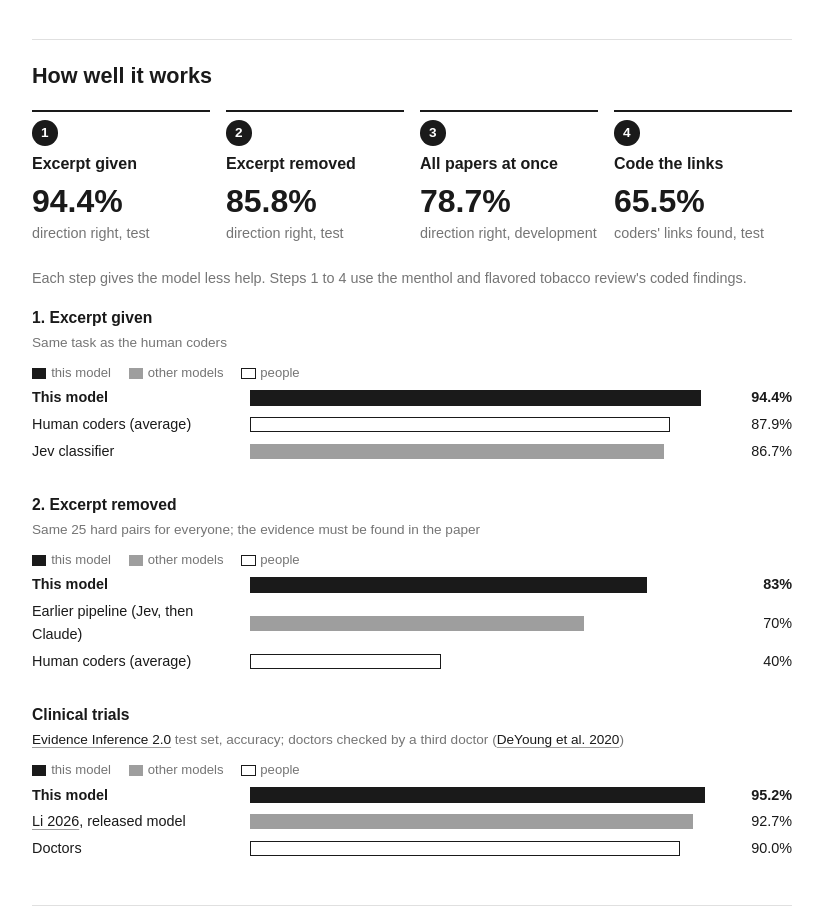
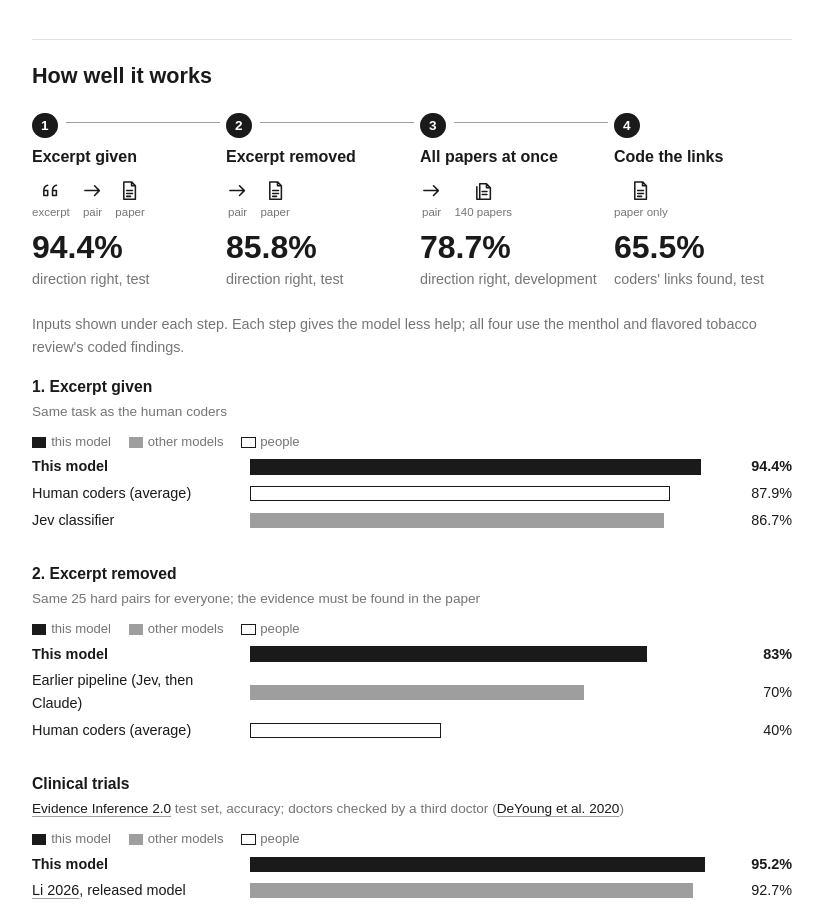
Before and after one commit to claytonulm/claytonulm.github.io, a plain HTML site: page cld/index.html in a window 1280 px wide. Shown: the part 1264-2174 px from the top of the page, without its empty margins (228-1051 px from the left). Drawn offline with Linux system fonts and the light colour scheme.

Commit message:
Maps page: input icons on the accuracy ladder

```diff
--- a/cld/index.html
+++ b/cld/index.html
@@ -88,9 +88,15 @@ table.lev th { font-size: .82rem; color: var(--soft); font-weight: 700; }
 .flow .arr { width: 0; height: 1.6rem; border-left: 1.5px solid var(--soft); position: relative; }
 .flow .arr::after { content: ""; position: absolute; left: -6px; bottom: -1px; border: 5.5px solid transparent; border-top: 8px solid var(--soft); border-bottom: 0; }
 .ladder { display: grid; grid-template-columns: repeat(auto-fit, minmax(10.5rem, 1fr)); gap: 1rem; margin: 1rem 0 1.4rem; }
-.rung { border-top: 2px solid var(--ink); padding-top: .55rem; display: grid; gap: .15rem; align-content: start; }
+.rung { padding-top: .2rem; display: grid; gap: .15rem; align-content: start; }
 .rung .num { margin-bottom: .2rem; }
 .rung .big { font-size: 2rem; font-weight: 700; line-height: 1.1; margin-top: .3rem; }
+.rung .inputs { display: flex; gap: .7rem; margin: .45rem 0 .1rem; min-height: 2.6rem; align-items: flex-start; }
+.rung .ic { display: grid; justify-items: center; gap: .05rem; }
+.rung .ic svg { width: 1.45rem; height: 1.45rem; fill: none; stroke: var(--ink); stroke-width: 1.6; stroke-linecap: round; stroke-linejoin: round; }
+.rung .ic em { font-style: normal; font-size: .72rem; color: var(--soft); white-space: nowrap; }
+.ladder { position: relative; }
+@media (min-width: 701px) { .rung:not(:last-child) .num::after { content: ""; position: absolute; left: 2.1rem; right: -0.6rem; top: .8rem; border-top: 1.5px solid var(--faint); } .rung { position: relative; } .rung .num { position: static; } }
 .charts { display: grid; gap: 1.6rem; margin: .8rem 0; }
 .chart h4 { margin: 0 0 .15rem; font-size: .98rem; } .chart .sub { color: var(--soft); font-size: .85rem; margin-bottom: .5rem; }
 .bar { display: grid; grid-template-columns: 13rem 1fr 3.4rem; gap: .6rem; align-items: center; font-size: .9rem; margin: .22rem 0; }
@@ -153,12 +159,12 @@ footer { border-top: 1px solid var(--rule); margin-top: 3rem; padding: 1.2rem 0
 
   <h2 id="accuracy">How well it works</h2>
   <div class="ladder">
-    <div class="rung"><span class="num">1</span><b>Excerpt given</b><div class="big">94.4%</div><span class="soft small">direction right, test</span></div>
-    <div class="rung"><span class="num">2</span><b>Excerpt removed</b><div class="big">85.8%</div><span class="soft small">direction right, test</span></div>
-    <div class="rung"><span class="num">3</span><b>All papers at once</b><div class="big">78.7%</div><span class="soft small">direction right, development</span></div>
-    <div class="rung"><span class="num">4</span><b>Code the links</b><div class="big">65.5%</div><span class="soft small">coders' links found, test</span></div>
+    <div class="rung"><span class="num">1</span><b>Excerpt given</b><div class="inputs"><span class="ic"><svg viewBox="0 0 24 24"><path d="M5 17V12C5 9 6.5 7 9 6.5M5 12h4v5H5M14 17v-5c0-3 1.5-5 4-5.5M14 12h4v5h-4"/></svg><em>excerpt</em></span><span class="ic"><svg viewBox="0 0 24 24"><path d="M4 12h15M14 7l5 5-5 5"/></svg><em>pair</em></span><span class="ic"><svg viewBox="0 0 24 24"><path d="M6 3h8l4 4v14H6zM14 3v4h4M9 12h6M9 15h6M9 18h4"/></svg><em>paper</em></span></div><div class="big">94.4%</div><span class="soft small">direction right, test</span></div>
+    <div class="rung"><span class="num">2</span><b>Excerpt removed</b><div class="inputs"><span class="ic"><svg viewBox="0 0 24 24"><path d="M4 12h15M14 7l5 5-5 5"/></svg><em>pair</em></span><span class="ic"><svg viewBox="0 0 24 24"><path d="M6 3h8l4 4v14H6zM14 3v4h4M9 12h6M9 15h6M9 18h4"/></svg><em>paper</em></span></div><div class="big">85.8%</div><span class="soft small">direction right, test</span></div>
+    <div class="rung"><span class="num">3</span><b>All papers at once</b><div class="inputs"><span class="ic"><svg viewBox="0 0 24 24"><path d="M4 12h15M14 7l5 5-5 5"/></svg><em>pair</em></span><span class="ic"><svg viewBox="0 0 24 24"><path d="M8 5h7l4 4v12H8zM15 5v4h4M5 8v13h10M10.5 13h5M10.5 16h5"/></svg><em>140 papers</em></span></div><div class="big">78.7%</div><span class="soft small">direction right, development</span></div>
+    <div class="rung"><span class="num">4</span><b>Code the links</b><div class="inputs"><span class="ic"><svg viewBox="0 0 24 24"><path d="M6 3h8l4 4v14H6zM14 3v4h4M9 12h6M9 15h6M9 18h4"/></svg><em>paper only</em></span></div><div class="big">65.5%</div><span class="soft small">coders' links found, test</span></div>
   </div>
-  <p class="soft small">Each step gives the model less help. Steps 1 to 4 use the menthol and flavored tobacco review's coded findings.</p>
+  <p class="soft small">Inputs shown under each step. Each step gives the model less help; all four use the menthol and flavored tobacco review's coded findings.</p>
   <div class="charts">
     <div class="chart" id="c1"></div>
     <div class="chart" id="c2"></div>
```
